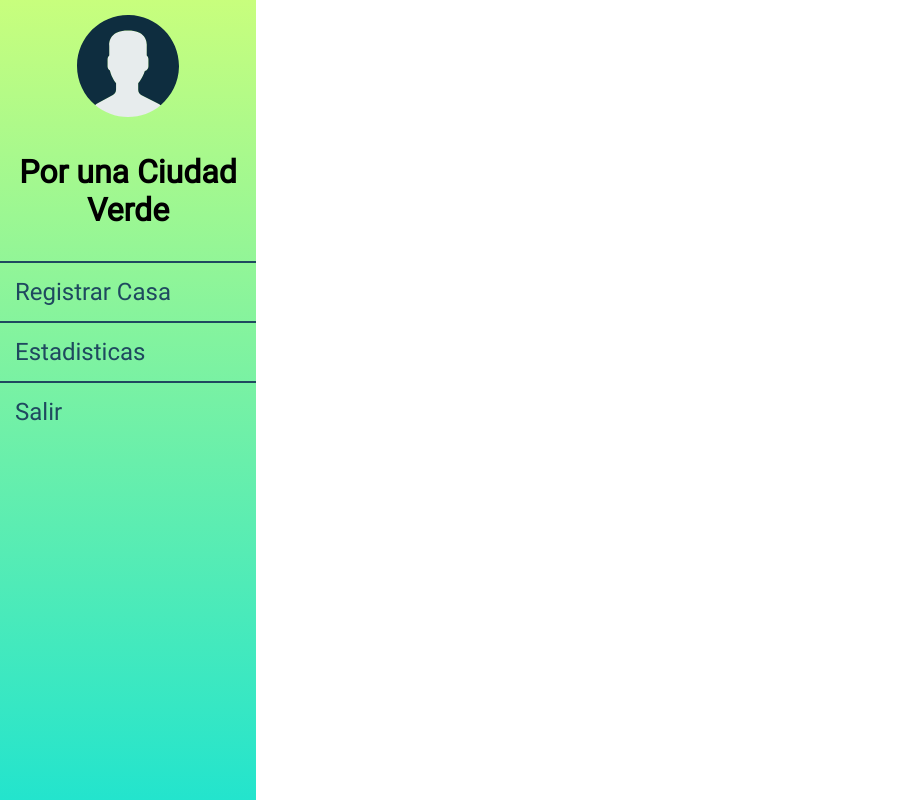
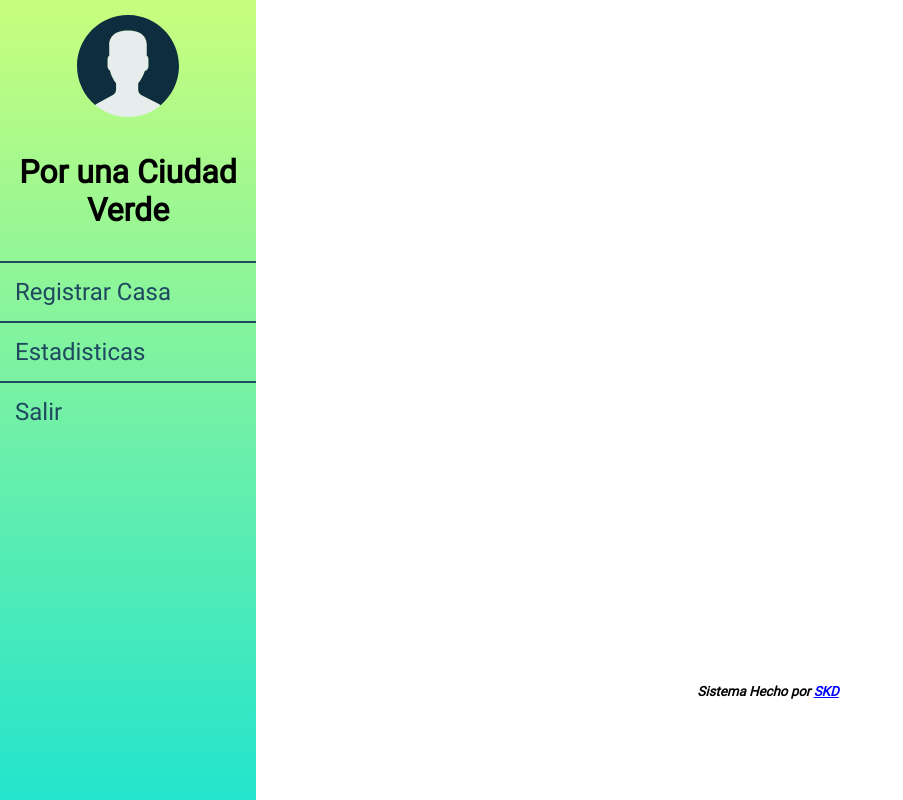
Before and after one commit to simplekodedesign/Reciclaje, a PHP site: page /php/views/home.php in a window 1280 px wide. Shown: the whole page, without its empty margins (0-903 px from the left). Run offline with PHP 8.4, Linux system fonts and the light colour scheme; a user stored in the database is signed in.

Commit message:
Agregando Footer de SKD

```diff
--- a/css/registro_casa.css
+++ b/css/registro_casa.css
@@ -72,6 +72,10 @@ label{
   width: 33%;
 }
 
+.skd{
+  margin: 50px auto;
+}
+
 #direccion{
   width:400px;
   height:100px;
--- a/css/style.css
+++ b/css/style.css
@@ -84,7 +84,6 @@ body{
   padding: 0;
 }
 
-
 @media(max-width: 500px){
   #main{
     width: 100%;
@@ -98,7 +97,7 @@ body{
   .menu{
       width: 100%;
       background: rgb(31,80,71);
-      height: 50px;
+      height: 50px !important;
       display: flex;
       flex-wrap: wrap;
       position: relative;
--- a/index.html
+++ b/index.php
@@ -10,7 +10,7 @@
     <div class="">
       <h1>Por una Ciudad Verde</h1>
     </div>
-    <form class="" action="php/controller/login.php" method="post">
+    <form class="" action="php/controller/login.php" autocomplete="off" method="post">
       <div class="form-control user-control">
         <input type="text" name="user" value="">
       </div>
--- a/php/views/home.php
+++ b/php/views/home.php
@@ -13,6 +13,16 @@
     <title>Por una Ciudad Verde</title>
     <link rel="stylesheet" href="../../css/style.css">
   </head>
+  <style media="screen">
+    .principal{
+      display: flex;
+      justify-content: center;
+    }
+    .skd{
+      align-self: flex-end;
+      margin-bottom: 100px;
+    }
+  </style>
   <body id="main">
     <div class="menu" id="menuCont">
       <div class="user">
@@ -37,7 +47,9 @@
       </div>
     </div>
     <div class="principal" id="principalCont">
-
+      <div class="skd">
+        <i><b><small>Sistema Hecho por <a href="https://simplekodedesign.com" target="_blank" style="color: blue;">SKD</a></small></b></i>
+      </div>
     </div>
     <script type="text/javascript">
       document.getElementById("main").style.minHeight=window.outerHeight+"px";
--- a/php/views/registro_casa.html
+++ b/php/views/registro_casa.php
@@ -102,6 +102,11 @@
           <button type="button" id="btnSave" name="button">Guardar</button>
         </div>
       </div>
+      <div class="principal" id="principalCont">
+        <div class="skd">
+          <i><b><small>Sistema Hecho por <a href="https://simplekodedesign.com" target="_blank" style="color: blue;">SKD</a></small></b></i>
+        </div>
+      </div>
     </div>
     <!-- <script type="text/javascript">
       document.getElementById("main").style.minHeight=window.outerHeight+"px";
```
